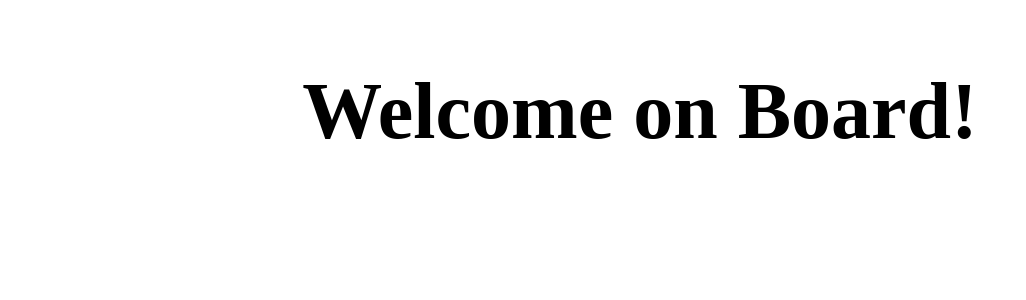
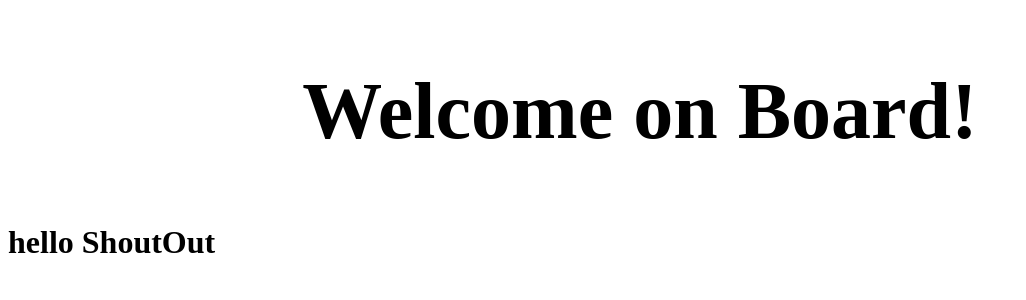
Before and after one commit to varunvns/hztl-social, a Next.js app: page / in a window 1280 px wide. Shown: the top 300 px of the page, without its empty margins (0-1026 px from the left). Built offline with nearby package versions, Linux system fonts and the light colour scheme.

Commit message:
pushing shoutout

```diff
--- /dev/null
+++ b/components/Comment/ShoutOut.js
@@ -0,0 +1,21 @@
+import React, { Fragment } from 'react';
+
+function ShoutOut({ ...props }) {
+  return (
+    <Fragment>
+      <div id="wrapper">
+        <div id="main">
+          {props.post === null ? (
+            <h1>Not found</h1>
+          ) : (
+            <Fragment>
+              <h1>hello ShoutOut</h1>
+            </Fragment>
+          )}
+        </div>
+      </div>
+    </Fragment>
+  );
+}
+
+export default ShoutOut;
--- a/pages/index.tsx
+++ b/pages/index.tsx
@@ -1,13 +1,17 @@
-import Head from 'next/head'
-import Image from 'next/image'
-import { Inter } from 'next/font/google'
-import styles from '@/styles/Home.module.css'
-import StartingPageContent from '@/components/StartingPage/StartingPage'
+import Head from 'next/head';
+import Image from 'next/image';
+import { Inter } from 'next/font/google';
+import styles from '@/styles/Home.module.css';
+import StartingPageContent from '@/components/StartingPage/StartingPage';
+import ShoutOut from '@/components/Comment/ShoutOut';
 
-const inter = Inter({ subsets: ['latin'] })
+const inter = Inter({ subsets: ['latin'] });
 
 export default function Home() {
   return (
-   <StartingPageContent></StartingPageContent>
-  )
+    <>
+      <StartingPageContent></StartingPageContent>
+      <ShoutOut />
+    </>
+  );
 }
```
Also changed, not shown: pages/post/[slug].js (renamed from pages/ShoutOut/[slug].js).
